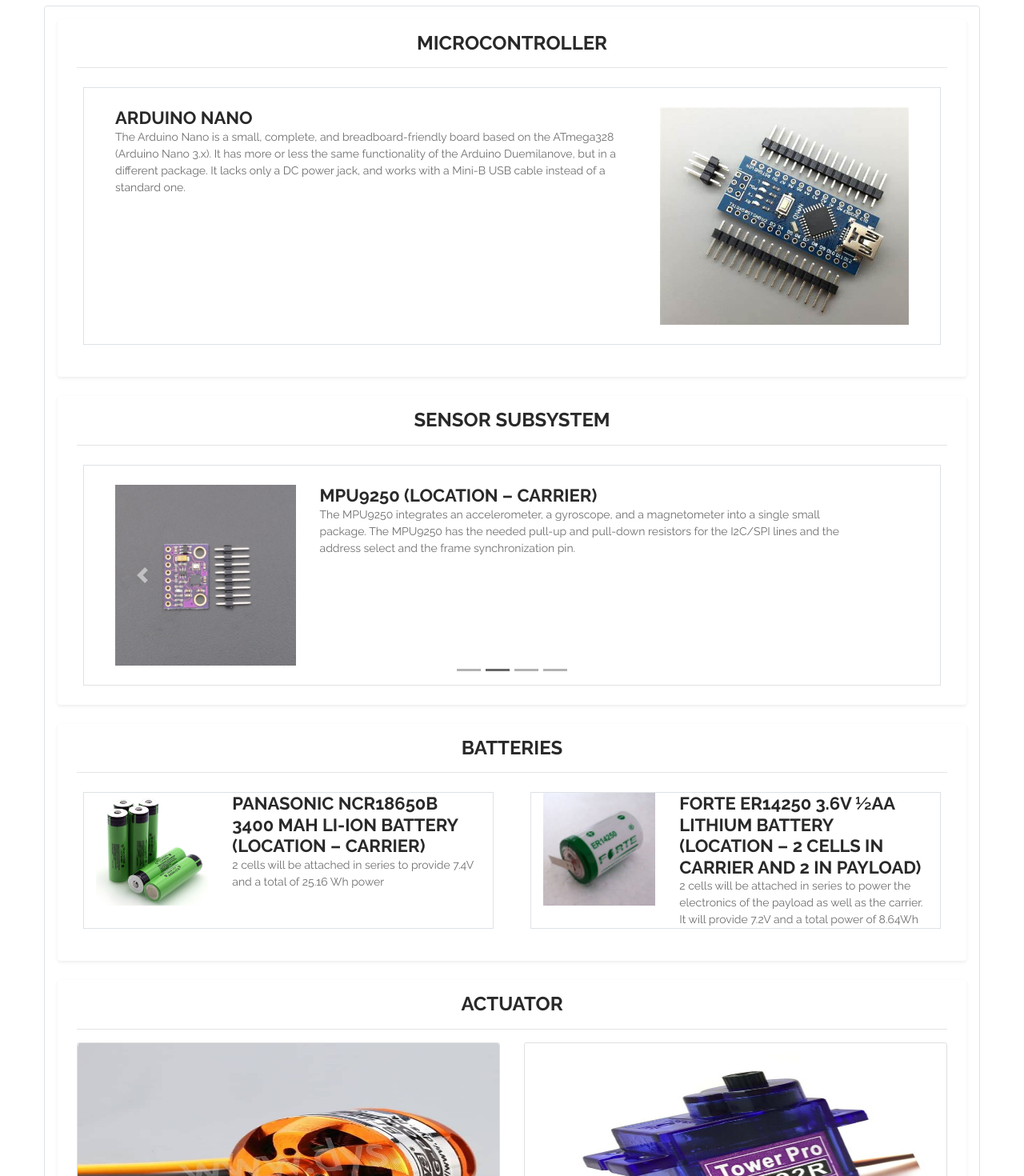
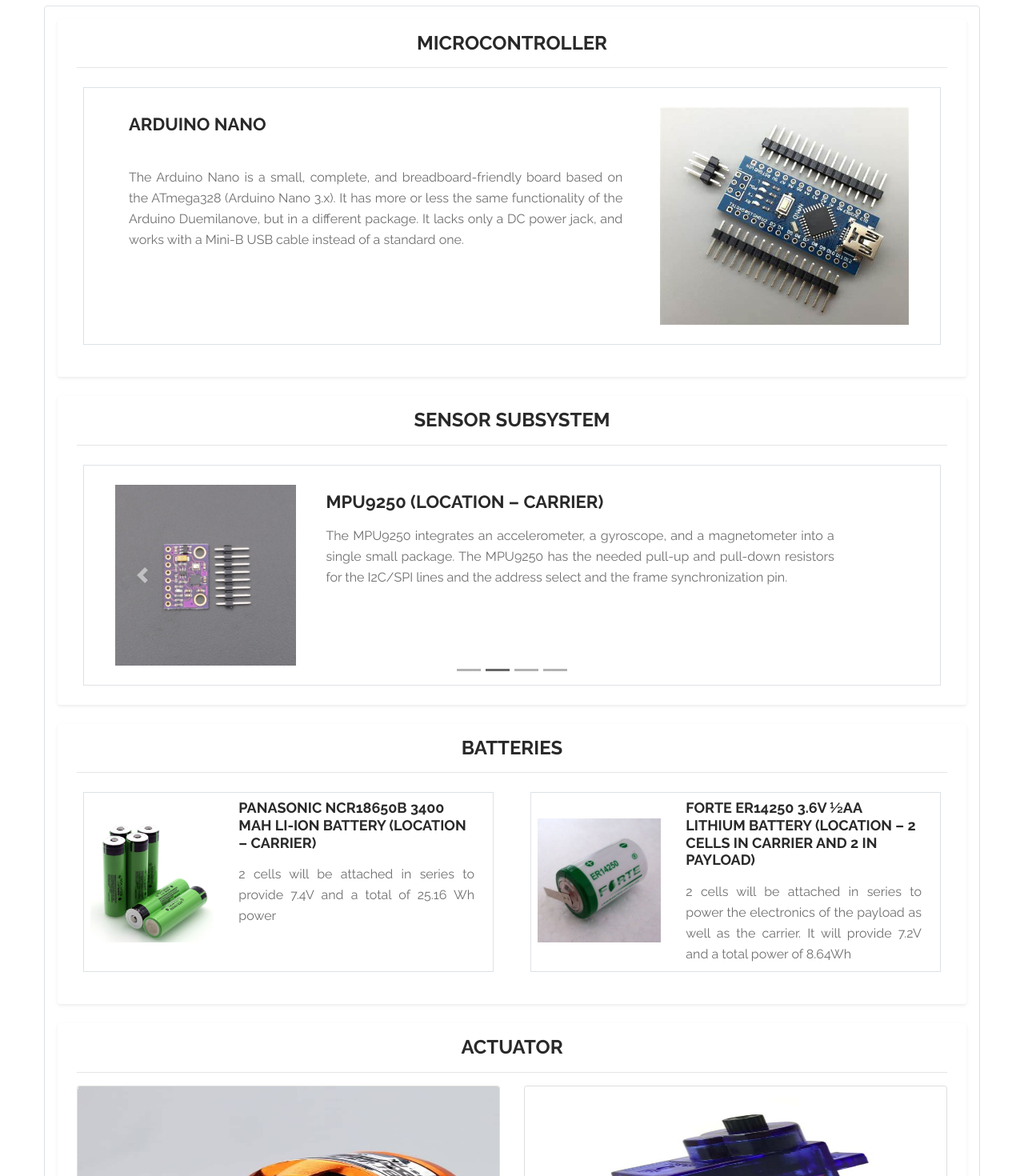
Before and after one commit to Varsha-rathi/reactWebApp, a React (Create React App) app: page /electricalcomp in a window 1280 px wide. Shown: the part 360-1830 px from the top of the page at 80% size. Built offline with nearby package versions, Linux system fonts and the light colour scheme.

Commit message:
updation

```diff
--- a/src/App.css
+++ b/src/App.css
@@ -90,3 +90,4 @@ hr.dashed {
   width: 100%;
 }
 .heatimg{width:50%;float: left; margin-right: 5%;}
+p{font-size: 16px !important;}
--- a/src/components/electricalcomp.jsx
+++ b/src/components/electricalcomp.jsx
@@ -1,7 +1,7 @@
 import React from 'react';
 import { Jumbotron, Container, Row, Col, Card, Carousel } from 'react-bootstrap';
 import { Transition } from 'react-transition-group';
-import { elecomp , batteries, elecompaccess,pcb} from '../constants/subsystems';
+import { elecomp, batteries, elecompaccess, pcb } from '../constants/subsystems';
 
 class Electricalcomp extends React.Component {
     render() {
@@ -14,14 +14,14 @@ class Electricalcomp extends React.Component {
 
         const transitionStyles = {
             entering: { opacity: 0 },
-            entered: { opacity: 1}
+            entered: { opacity: 1 }
         };
 
         return (
             <div>
                 <Jumbotron fluid className="electrical">
                     <Container className="text-center">
-                        <Transition in={true} timeout={duration} appear>
+                        <Transition in={true} timeout={duration} appear id="trans1">
                             {(state) => (
                                 <div
                                     style={{
@@ -38,27 +38,21 @@ class Electricalcomp extends React.Component {
                 </Jumbotron>
                 <Container>
                     <Row>
-                                <Transition in={true} timeout={900} appear>
-                                        {(state) => (
 
-                                            <Col xl={12} xs={12} className="border rounded p-3 mb-3" style={{
-                                                ...defaultStyle,
-                                                ...transitionStyles[state],
-                                                transition: `900ms ease-in`
-                                            }}>
+                        <Col xl={12} xs={12} className="border rounded p-3 mb-3">
                             <div className="bg-white rounded shadow-sm py-3 px-4 mb-4">
-                                                    <h4 class="text-center text-uppercase">Microcontroller </h4>
-                                                    <hr class="dashed"></hr>
+                                <h4 className="text-center text-uppercase">Microcontroller </h4>
+                                <hr className="dashed"></hr>
                                 <Row>
 
-                                                            <Col xs={12} className="mb-3 d-flex" noGutters={true}>
+                                    <Col xs={12} className="mb-3 d-flex">
                                         <Row className="border m-2 p-4">
-                                                                    <Col xs={8}>
-                                                                        <h5>Arduino nano</h5>
-                                                                        The Arduino Nano is a small, complete, and breadboard-friendly board based on the ATmega328 (Arduino Nano 3.x). It has more or less the same functionality of the Arduino Duemilanove, but in a different package. It lacks only a DC power jack, and works with a Mini-B USB cable instead of a standard one.
+                                            <Col xs={8} className="p-2">
+                                                <h5 className="pl-4 pb-3 ">Arduino nano</h5>
+                                                <p className="p-4 justify-content">The Arduino Nano is a small, complete, and breadboard-friendly board based on the ATmega328 (Arduino Nano 3.x). It has more or less the same functionality of the Arduino Duemilanove, but in a different package. It lacks only a DC power jack, and works with a Mini-B USB cable instead of a standard one.</p>
                                             </Col>
                                             <Col xs={4}>
-                                                                        <img src={'./assets/images/project/arduino.jpg'}/>
+                                                <img src={'./assets/images/project/arduino.jpg'} />
                                             </Col>
 
                                         </Row>
@@ -67,8 +61,8 @@ class Electricalcomp extends React.Component {
                             </div>
 
                             <div className="bg-white rounded shadow-sm py-3 px-4 mb-4">
-                                                    <h4 class="text-center text-uppercase">Sensor Subsystem</h4>
-                                                    <hr class="dashed"></hr>
+                                <h4 className="text-center text-uppercase">Sensor Subsystem</h4>
+                                <hr className="dashed"></hr>
                                 <Carousel id="multi-item-example">
 
                                     {
@@ -76,11 +70,11 @@ class Electricalcomp extends React.Component {
                                             <div className="carousel-item">
                                                 <Row className="border m-2 p-4">
                                                     <Col xs={3}>
-                                                                        <img src={link.icon} class="float-right"/>
+                                                        <img src={link.icon} className="float-right" />
                                                     </Col>
                                                     <Col xs={8}>
-                                                                        <h5>{link.name}</h5>
-                                                                        {link.text}
+                                                        <h5 className="p-2">{link.name}</h5>
+                                                        <p className="p-2 justify-content">{link.text} </p>
                                                     </Col>
                                                 </Row>
                                             </div>
@@ -93,28 +87,21 @@ class Electricalcomp extends React.Component {
                             </div>
 
                             <div className="bg-white rounded shadow-sm py-3 px-4 mb-4">
-                                                    <h4 class="text-center text-uppercase">Batteries </h4>
-                                                    <hr class="dashed"></hr>
+                                <h4 className="text-center text-uppercase">Batteries </h4>
+                                <hr className="dashed"></hr>
                                 <Row>
                                     {
                                         batteries.map((link) =>
-                                                            <Col xs={6} className="mb-3 d-flex" noGutters={true}>
+                                            <Col xs={6} className="mb-3 d-flex">
                                                 <Row className="border m-2">
-                                                                    <Col xs={4}>
-                                                                        <img src={link.icon}/>
+                                                    <Col xs={4} className="p-2 rounded mt-4">
+                                                        <img src={link.icon} />
                                                     </Col>
                                                     <Col xs={8}>
-                                                                        <h5>{link.name}</h5>
-                                                                        {link.text}
+                                                        <h6 className="p-2">{link.name}</h6>
+                                                        <p className="p-2 justify-content">{link.text}</p>
                                                     </Col>
                                                 </Row>
-                                                                {/* <Card className="flex-fill subcardimg">
-                                                                    <Card.Img variant="top" src={link.icon} className="img-fluid"/>
-                                                                    <Card.Body>
-                                                                        <Card.Title></Card.Title>
-                                                                        <Card.Text></Card.Text>
-                                                                    </Card.Body>
-                                                                </Card> */}
                                             </Col>
                                         )
                                     }
@@ -122,17 +109,17 @@ class Electricalcomp extends React.Component {
                             </div>
 
                             <div className="bg-white rounded shadow-sm py-3 px-4 mb-4">
-                                                    <h4 class="text-center text-uppercase">Actuator</h4>
-                                                    <hr class="dashed"></hr>
+                                <h4 className="text-center text-uppercase">Actuator</h4>
+                                <hr className="dashed"></hr>
                                 <Row>
                                     {
                                         elecompaccess.map((link) =>
-                                                            <Col xs={6} className="mb-3 d-flex" noGutters={true}>
+                                            <Col xs={6} className="mb-3 d-flex">
                                                 <Card className="flex-fill subcardimg">
-                                                                    <Card.Img variant="top" src={link.icon} className="img-fluid"/>
+                                                    <Card.Img variant="top" src={link.icon} className="img-fluid" />
                                                     <Card.Body>
                                                         <Card.Title>{link.name}</Card.Title>
-                                                                        <Card.Text>{link.text}</Card.Text>
+                                                        <Card.Text className="p-2 justify-content">{link.text}</Card.Text>
                                                     </Card.Body>
                                                 </Card>
                                             </Col>
@@ -141,14 +128,14 @@ class Electricalcomp extends React.Component {
                                 </Row>
                             </div>
                             <div className="bg-white rounded shadow-sm py-3 px-4 mb-4">
-                                                    <h4 class="text-center text-uppercase">PCB design</h4>
-                                                    <hr class="dashed"></hr>
+                                <h4 className="text-center text-uppercase">PCB design</h4>
+                                <hr className="dashed"></hr>
                                 <Row>
                                     {
                                         pcb.map((link) =>
-                                                            <Col xs={6} className="mb-3 d-flex" noGutters={true}>
+                                            <Col xs={6} className="mb-3 d-flex">
                                                 <Card className="flex-fill subcardimg">
-                                                                    <Card.Img variant="top" src={link.icon} className="img-fluid"/>
+                                                    <Card.Img variant="top" src={link.icon} className="img-fluid" />
                                                     <Card.Body>
                                                         <Card.Title className="text-center">{link.name}</Card.Title>
                                                     </Card.Body>
@@ -162,8 +149,6 @@ class Electricalcomp extends React.Component {
 
 
                         </Col>
-                                        )}
-                                    </Transition>
                     </Row>
                 </Container>
             </div>
--- a/src/core/footer.jsx
+++ b/src/core/footer.jsx
@@ -7,8 +7,8 @@ class Footer extends React.Component {
             <Navbar bg="dark" variant="dark" >
             © Copyright 2020. All Rights Reserved by Team Sammard
             <br />
-                <Navbar.Brand href="#home">
-                <div class="text-center">
+
+                <div className="text-center">
                     <ul className="social mb-0 list-inline mt-3" >
                         <li className="list-inline-item"><a href="#" className="social-link"><i className="fa fa-facebook-f"></i></a></li>
                         <li className="list-inline-item"><a href="#" className="social-link"><i className="fa fa-twitter"></i></a></li>
@@ -16,7 +16,6 @@ class Footer extends React.Component {
                         <li className="list-inline-item"><a href="#" className="social-link"><i className="fa fa-linkedin"></i></a></li>
                     </ul>
                 </div>
-                </Navbar.Brand>
             </Navbar>
         );
     }
```
Also changed, not shown: src/App.js (+5 -5 lines). Lines whose indentation alone changed are shown as unchanged.
